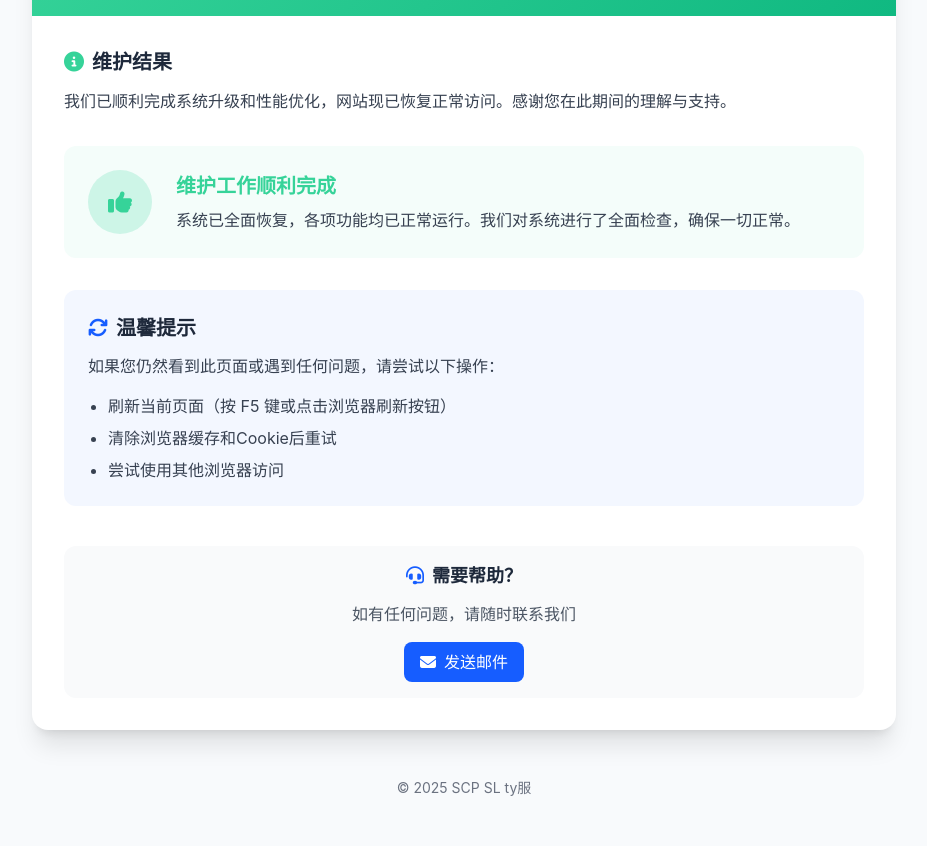
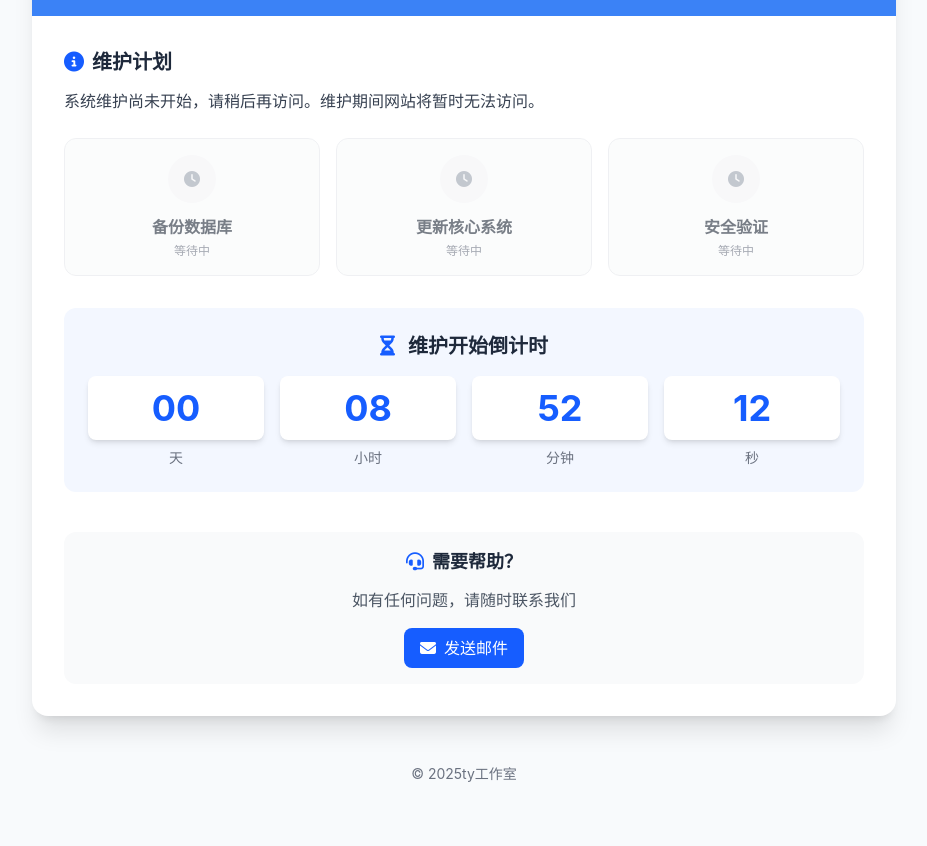
Before and after one commit to TYStudio/ty, a plain HTML site: page 服务器维护页面/index.html in a window 1280 px wide. Shown: the part 382-1228 px from the top of the page, without its empty margins (176-1103 px from the left). Drawn offline with nearby package versions, Linux system fonts and the light colour scheme.

Commit message:
Update index.html

```diff
--- a/服务器维护页面/index.html
+++ b/服务器维护页面/index.html
@@ -217,7 +217,7 @@
                     </h3>
                     <p class="text-gray-600 mb-4">如有任何问题，请随时联系我们</p>
                     <div class="flex justify-center">
-                        <a href="mailto:hcgzs@foxmail.com" class="inline-flex items-center justify-center px-4 py-2 bg-primary text-white rounded-lg hover:bg-primary/90 transition-colors duration-300">
+                        <a href="mailto:ty@scpslty.net" class="inline-flex items-center justify-center px-4 py-2 bg-primary text-white rounded-lg hover:bg-primary/90 transition-colors duration-300">
                             <i class="fa-solid fa-envelope mr-2"></i> 发送邮件
                         </a>
                     </div>
@@ -227,7 +227,7 @@
 
         <!-- 页脚 -->
         <footer class="mt-12 text-center text-gray-500 text-sm fade-in" style="animation-delay: 0.4s">
-             <p>© 2025<a href="https://www.shengdaoyun.cn/">圣道云</a</p>
+             <p>© 2025<a href="https://scpslty.net/">ty工作室</a</p>
         </footer>
     </div>
 
@@ -298,7 +298,7 @@
                     </h3>
                     <p class="text-gray-600 mb-4">如有任何问题，请随时联系我们</p>
                     <div class="flex justify-center">
-                        <a href="mailto:i@xsjya.cn" class="inline-flex items-center justify-center px-4 py-2 bg-primary text-white rounded-lg hover:bg-primary/90 transition-colors duration-300">
+                        <a href="mailto:ty@scpslty.net" class="inline-flex items-center justify-center px-4 py-2 bg-primary text-white rounded-lg hover:bg-primary/90 transition-colors duration-300">
                             <i class="fa-solid fa-envelope mr-2"></i> 发送邮件
                         </a>
                     </div>
@@ -308,7 +308,7 @@
 
         <!-- 页脚 -->
         <footer class="mt-12 text-center text-gray-500 text-sm fade-in" style="animation-delay: 0.4s">
-            <p>© 2025<a href="https://www.shengdaoyun.cn/"> SCP SL ty服</a</p>
+            <p>© 2025<a href="https://scpslty.net/"> SCP SL ty服</a</p>
         </footer>
     </div>
 <script>
@@ -328,8 +328,8 @@ var _hmt = _hmt || [];
      ***************************************************************/
 	 /*https://www.shengdaoyun.cn/圣道云*/
     const config = {
-        maintenanceStartTime: "2025.08.22 13:23", // 维护开始时间
-        maintenanceEndTime: "2025.08.22 03:25"    // 维护结束时间
+        maintenanceStartTime: "2025.08.29 22:23", // 维护开始时间
+        maintenanceEndTime: "2025.08.30 03:25"    // 维护结束时间
     };
 
     // 解析时间
```
